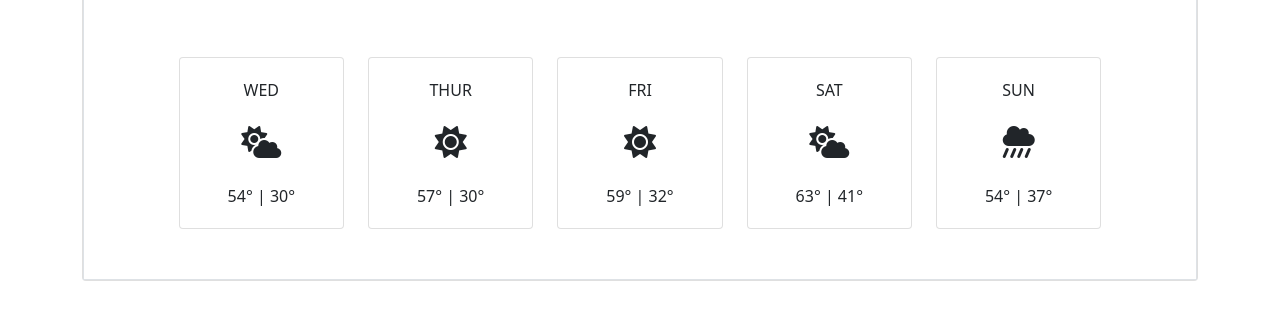
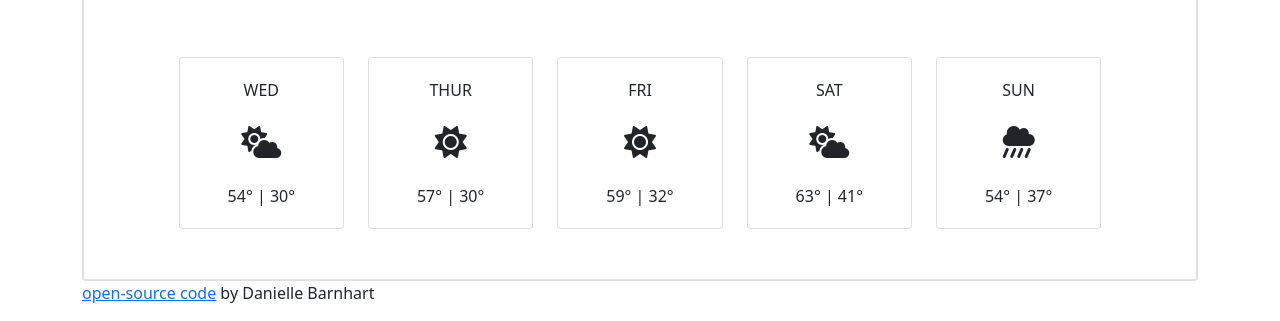
Before and after one commit to barnhart0120/Weather-App, a plain HTML site: page index.html in a window 1280 px wide. Shown: the part 553-874 px from the top of the page. Before the commit the page ends 834 px from the top, so only its background shows below. Drawn offline with nearby package versions, Linux system fonts and the light colour scheme; no server answers.

Commit message:
Created open-source code link

```diff
--- a/index.html
+++ b/index.html
@@ -151,6 +151,13 @@
           </div>
         </div>
       </div>
+
+      <p>
+        <a href="https://github.com/barnhart0120/Weather-App"
+          >open-source code</a
+        >
+        by Danielle Barnhart
+      </p>
     </div>
 
     <script src="src/index.js"></script>
```
